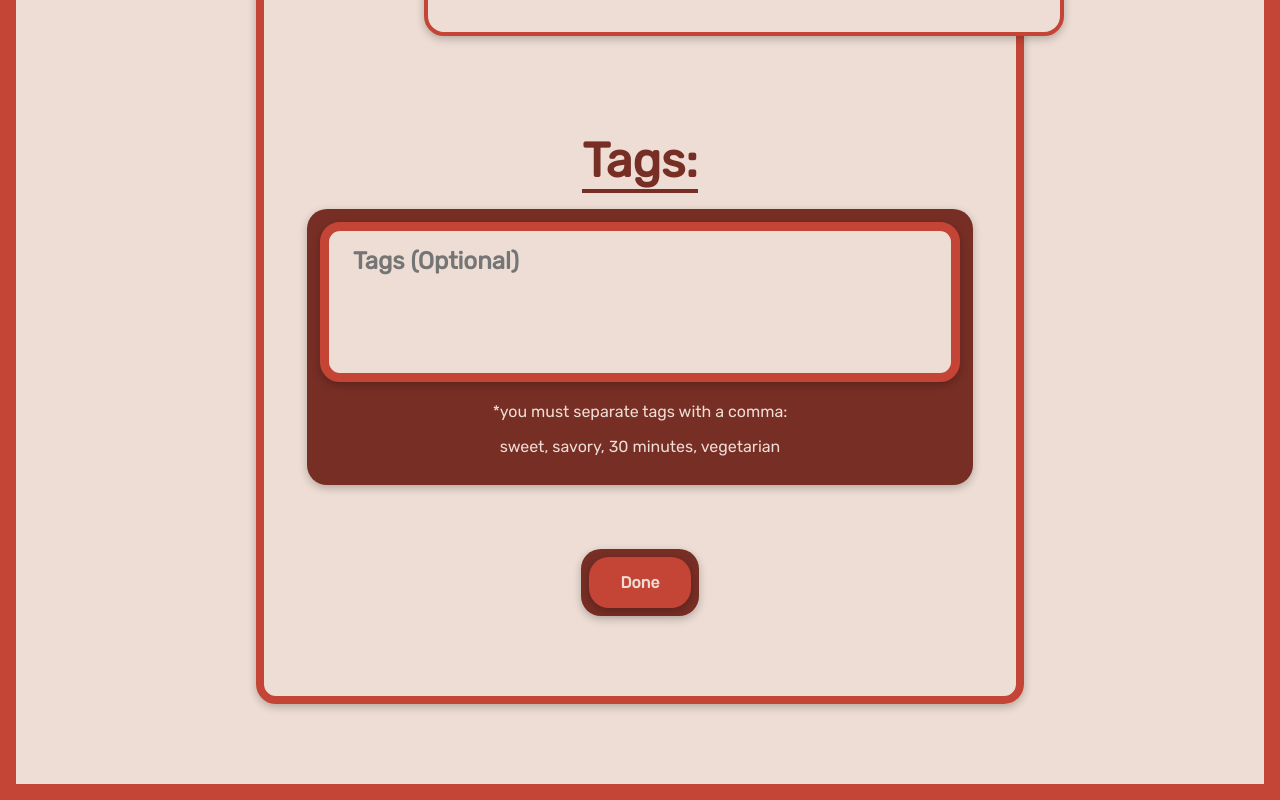
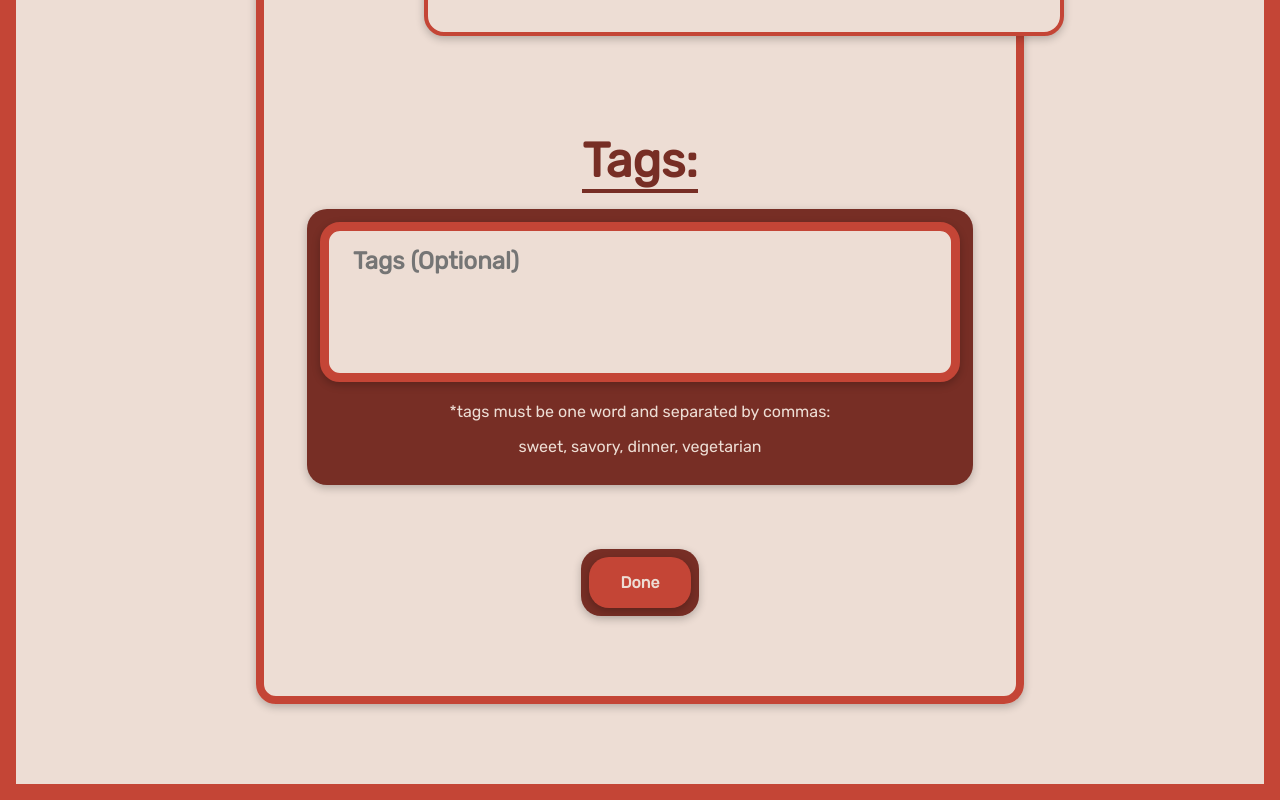
Before and after one commit to MepilLeaf/john-henriksen-capstone, a React (Create React App) app: page /create in a window 1280 px wide. Shown: the part 1039-1839 px from the top of the page. Built offline with nearby package versions, Linux system fonts and the light colour scheme.

Commit message:
Modified tag footnote to instruct users to only make tags than are one word

```diff
--- a/src/pages/CreateRecipes/CreateRecipe.js
+++ b/src/pages/CreateRecipes/CreateRecipe.js
@@ -95,10 +95,10 @@ const CreateRecipes = () => {
             value={values.tags}
           />
           <p className="recipe-form__tags-footnote">
-            *you must separate tags with a comma:
+            *tags must be one word and separated by commas:
           </p>
           <p className="recipe-form__tags-footnote">
-            sweet, savory, 30 minutes, vegetarian
+            sweet, savory, dinner, vegetarian
           </p>
         </div>
         <Button type="submit" isBlue={false} content="Done" />
```
